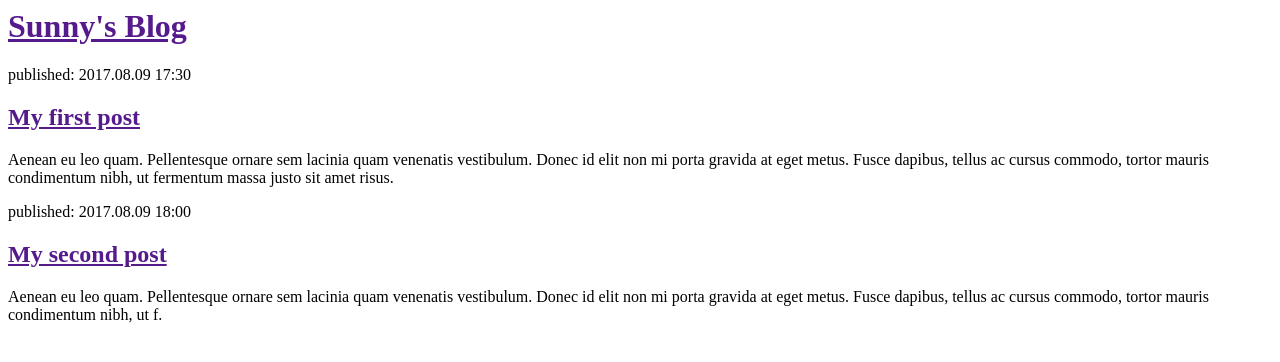
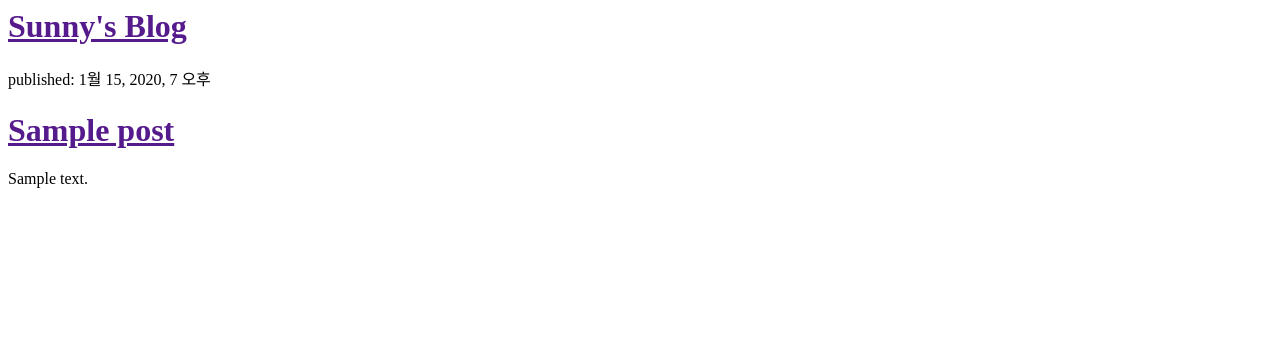
Before and after one commit to sunnykid/my-second-blog, a Django app: template blog/templates/blog/post_list.html in a window 1280 px wide. Shown: the top 362 px of the page. Run offline with Django 3.2, Linux system fonts and the light colour scheme; the template is opened without the code that fills it: values that come from a table or form of the project are taken from there, others are empty; tables that the repository leaves empty hold one stand-in row (values such as "Sample post").

Commit message:
Modified templates to display posts from database.

```diff
--- a/blog/templates/blog/post_list.html
+++ b/blog/templates/blog/post_list.html
@@ -2,21 +2,14 @@
    <head>
    	<title>Sunny's blog</title>
    </head>
-   <body>
       <div>
 	   <h1><a href="">Sunny's Blog</a></h1>
       </div>
-
+{% for post in posts %}
       <div>
-  	 <p>published: 2017.08.09 17:30</p>
-	 <h2><a href="">My first post</a></h2>
-	 <p>Aenean eu leo quam. Pellentesque ornare sem lacinia quam venenatis vestibulum. Donec id elit non mi porta gravida at eget metus. Fusce dapibus, tellus ac cursus commodo, tortor mauris condimentum nibh, ut fermentum massa justo sit amet risus.</p>
+	<p>published: {{ post.published_date }} </p>
+        <h1><a href="">{{ post.title }}</a></h1>
+        <p>{{ post.text|linebreaksbr }}</p>
       </div>
-
-      <div>
-      	 <p>published: 2017.08.09 18:00</p>
-	 <h2><a href="">My second post</a></h2>
-         <p>Aenean eu leo quam. Pellentesque ornare sem lacinia quam venenatis vestibulum. Donec id elit non mi porta gravida at eget metus. Fusce dapibus, tellus ac cursus commodo, tortor mauris condimentum nibh, ut f.</p>
-      </div>
-   </body>
+{% endfor %}
 </html>
--- a/blog/views.py
+++ b/blog/views.py
@@ -1,5 +1,8 @@
 from django.shortcuts import render
+from django.utils import timezone
+from .models import Post
 
 # Create your views here.
 def post_list(request):
-    return render(request, 'blog/post_list.html', {})
+    posts = Post.objects.filter(published_date__lte=timezone.now()).order_by('published_date')
+    return render(request, 'blog/post_list.html', {'posts' : posts})
```
